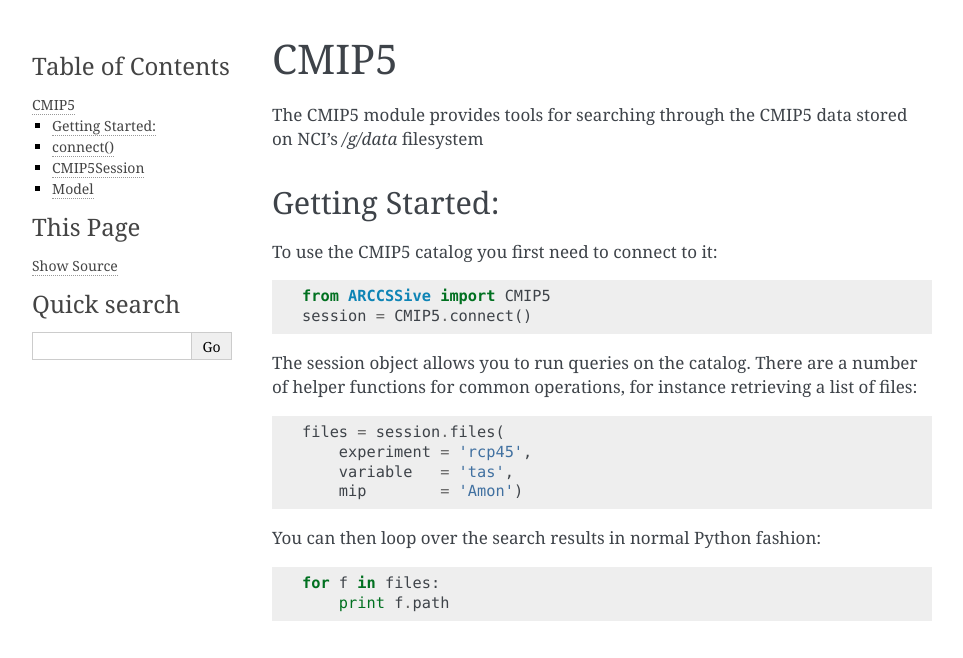
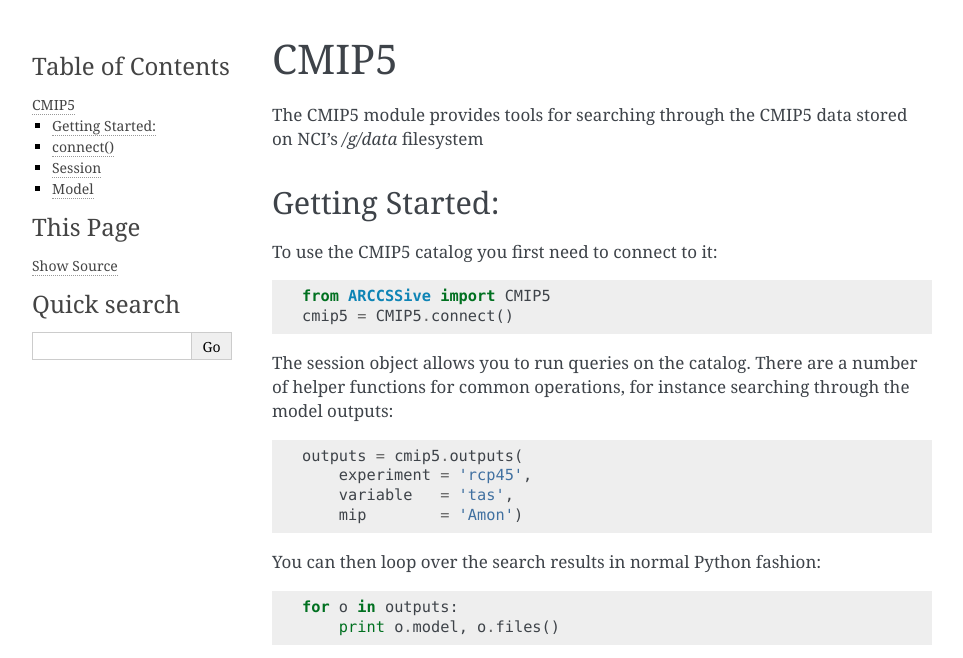
Before and after one commit to coecms/ARCCSSive, a Sphinx documentation site: the page built from docs/CMIP5.rst, in a window 1280 px wide. Shown: the top 658 px of the page, without its empty margins (148-1111 px from the left). Built offline with Sphinx 7.4.7, drawn with Linux system fonts in a browser that asks for light colours; some of the changed text lies outside the part shown.

Commit message:
Documentation improvements

```diff
--- a/docs/CMIP5.rst
+++ b/docs/CMIP5.rst
@@ -11,27 +11,32 @@
 To use the CMIP5 catalog you first need to connect to it::
 
     from ARCCSSive import CMIP5
-    session = CMIP5.connect()
+    cmip5 = CMIP5.connect()
 
 The session object allows you to run queries on the catalog. There are a number
-of helper functions for common operations, for instance retrieving a list of files::
+of helper functions for common operations, for instance searching through the
+model outputs::
 
-    files = session.files(
+    outputs = cmip5.outputs(
         experiment = 'rcp45',
         variable   = 'tas',
         mip        = 'Amon')
 
 You can then loop over the search results in normal Python fashion::
 
-    for f in files:
-        print f.path
+    for o in outputs:
+        print o.model, o.files()
 
 connect()
 ---------
 .. autofunction:: connect()
 
-CMIP5Session
-------------
+Session
+-------
+
+The session object has a number of helper functions for getting information out
+of the catalog, e.g. :func:`CMIP5Session.models()` gets a list of all available
+models.
 
 .. autoclass:: CMIP5Session
     :members:
```
Also changed, not shown: other parts of docs/CMIP5.rst (+0 -4 lines), 2 other files.
